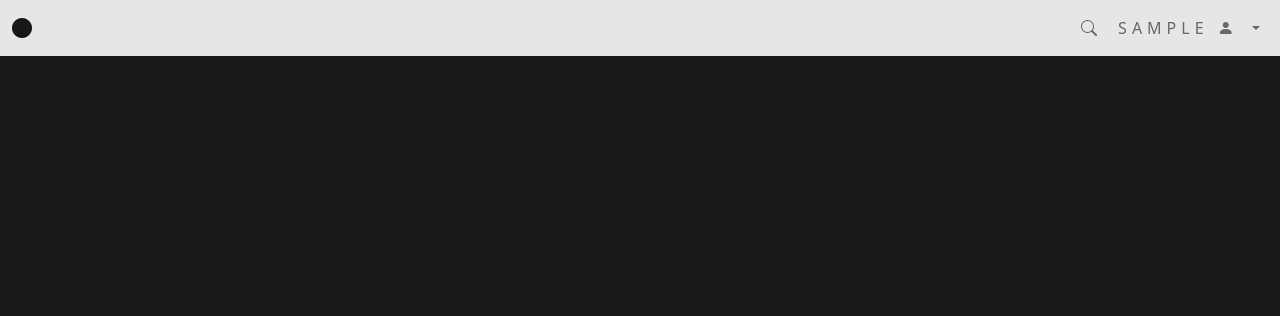
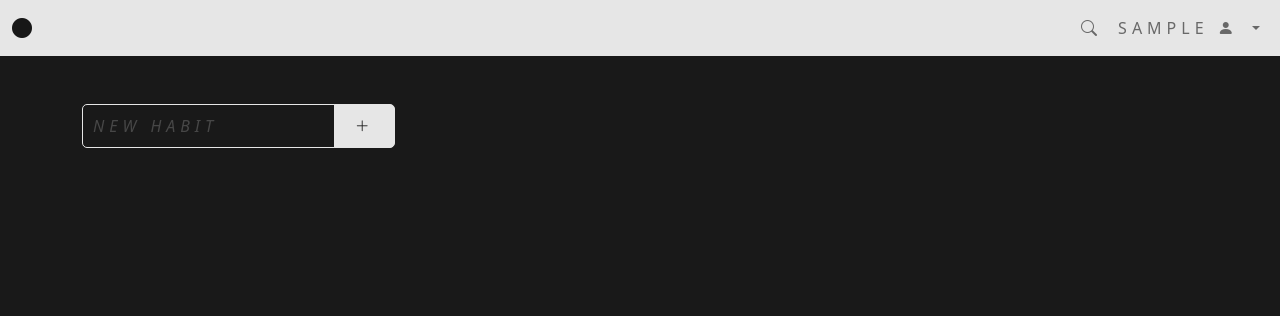
Before and after one commit to misterrager8/loops, a Flask app: page / in a window 1280 px wide. Shown: the top 316 px of the page. Run offline with Flask 2, Linux system fonts and the light colour scheme; the visitor is signed in with stand-in values (Sample User, id 1); data comes from the database, SQL or seed files in the repository.

Commit message:
Make habit create form

```diff
--- a/HabitHelper/templates/index.html
+++ b/HabitHelper/templates/index.html
@@ -4,6 +4,7 @@
 {% block body %}
 <title>HabitHelper</title>
 {% if not current_user.is_anonymous %}
+{{ macros.habit_create_form() }}
 {% else %}
 <div style="font-size:3em" class="text-center opacity-25">
   <div class="bi bi-person-fill" style="font-size:2.5em"></div>
--- a/HabitHelper/templates/macros.html
+++ b/HabitHelper/templates/macros.html
@@ -81,6 +81,13 @@
 </div>
 {% endmacro %}
 
+{% macro habit_create_form(class='') %}
+<form class="input-group {{ class }}" onsubmit="event.preventDefault(); habitCreate();">
+  {{ input(id='description', placeholder='New Habit') }}
+  <button class="btn-custom" type="submit"><i class="bi bi-plus-lg"></i></button>
+</form>
+{% endmacro %}
+
 {% macro editor(class='') %}
 <form onsubmit="event.preventDefault()" class="{{ class }}">
   <div class="py-3" style="font-size: 1.5em">
```
